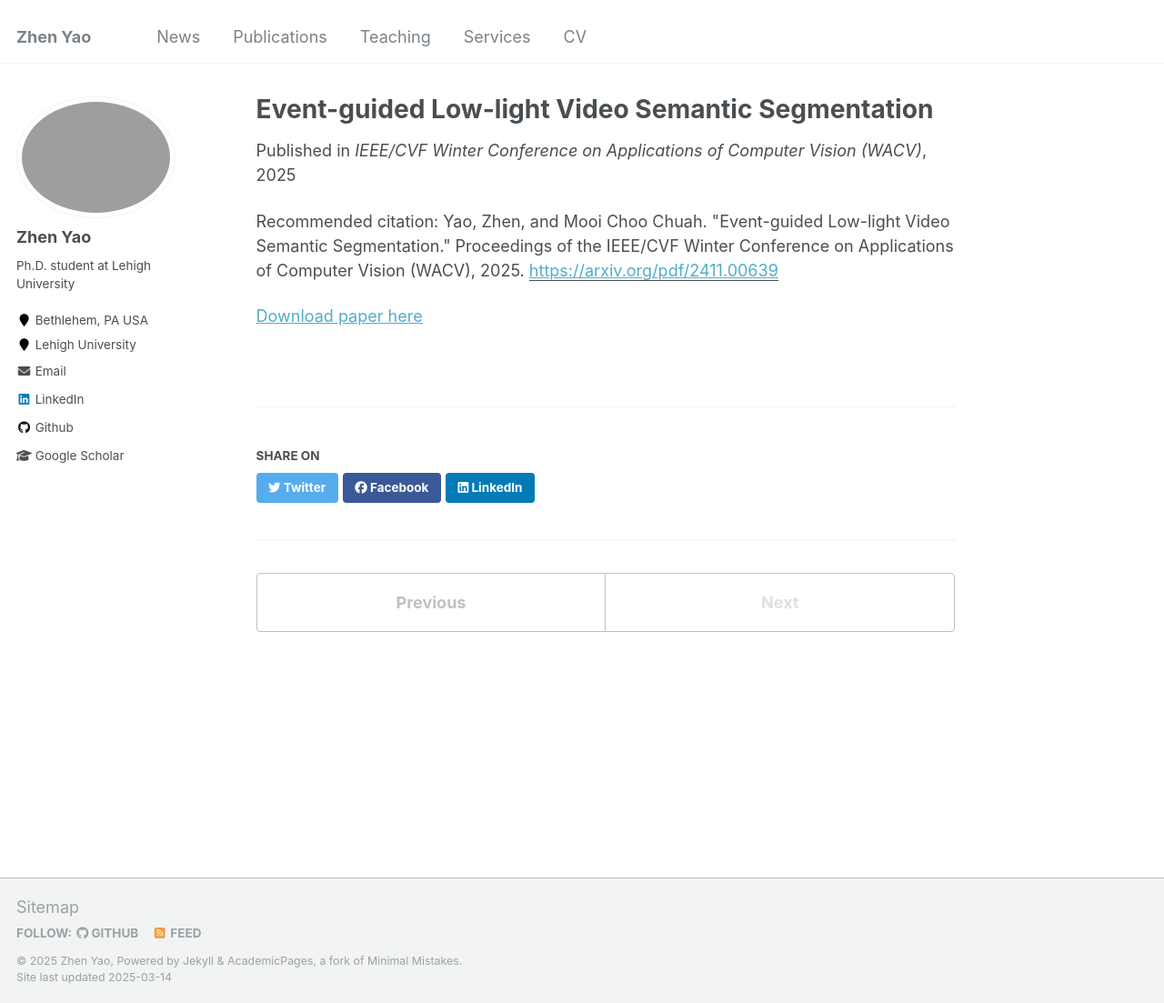
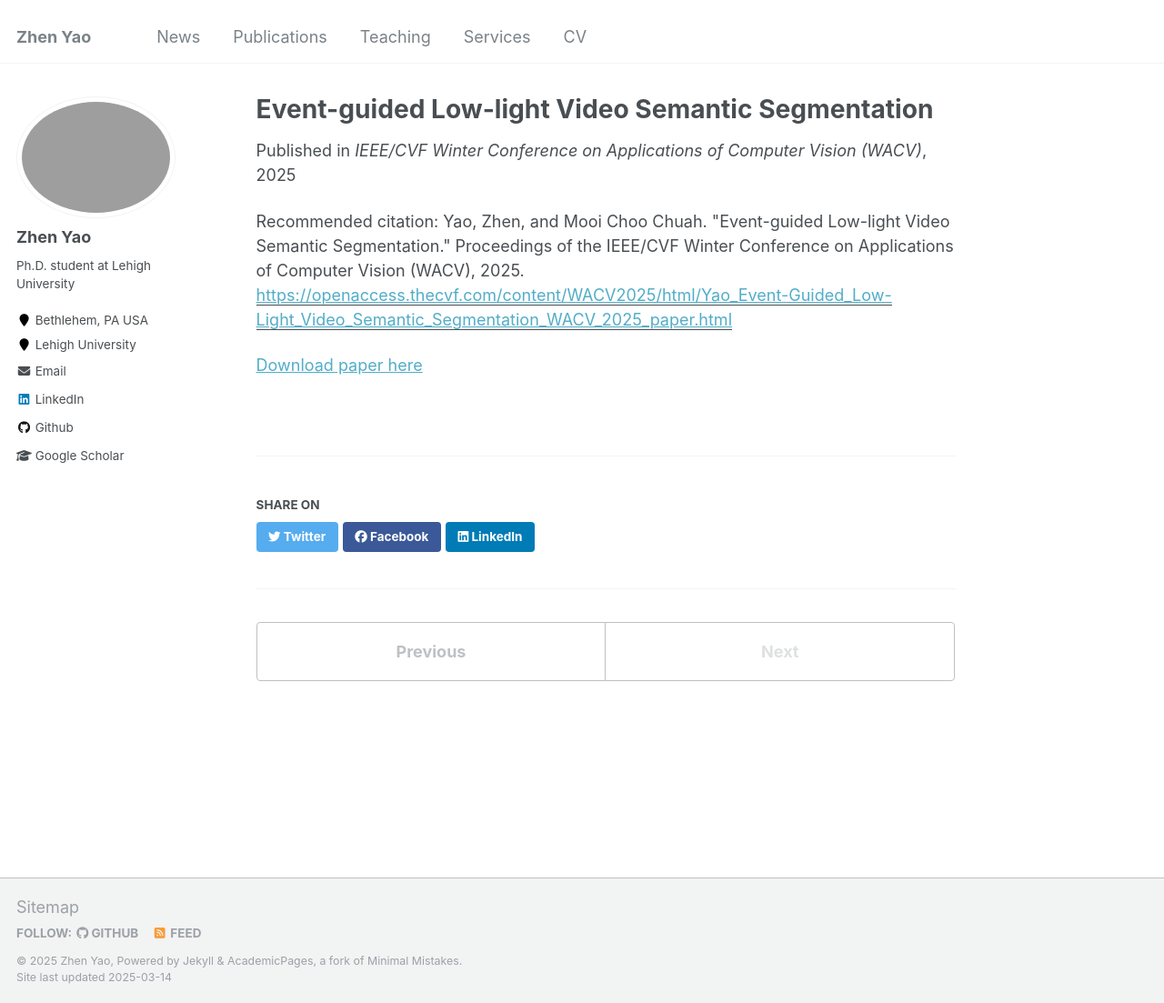
Before and after one commit to zyaocoder/zyaocoder.github.io, a Jekyll site: the page built from _publications/2025_wacv_evsnet.md, in a window 1280 px wide and 1103 px high. Shown: the whole window at 91% size. Built offline with Jekyll 4.4.1, drawn with Linux system fonts in a browser that asks for light colours; some of the changed lines change nothing that is shown.

Commit message:
Update 2025_wacv_evsnet.md

```diff
--- a/_publications/2025_wacv_evsnet.md
+++ b/_publications/2025_wacv_evsnet.md
@@ -4,11 +4,11 @@ collection: publications
 permalink: /publication/2025_wacv_evsnet
 date: 2025-02-28
 venue: 'IEEE/CVF Winter Conference on Applications of Computer Vision (WACV)'
-paperurl: 'https://arxiv.org/pdf/2411.00639'
+paperurl: 'https://openaccess.thecvf.com/content/WACV2025/html/Yao_Event-Guided_Low-Light_Video_Semantic_Segmentation_WACV_2025_paper.html'
 codeurl: #
 authors: '<strong>Zhen Yao</strong>, Mooi Choo Chuah'
 citation: 'Yao, Zhen, and Mooi Choo Chuah. "Event-guided Low-light Video Semantic Segmentation." Proceedings of the IEEE/CVF Winter Conference on Applications of Computer Vision (WACV), 2025.'
 image: '../images/2025_wacv_evsnet.png'
 ---
 
-[Download paper here](https://arxiv.org/pdf/2411.00639)
+[Download paper here](https://openaccess.thecvf.com/content/WACV2025/papers/Yao_Event-Guided_Low-Light_Video_Semantic_Segmentation_WACV_2025_paper.pdf)
```
